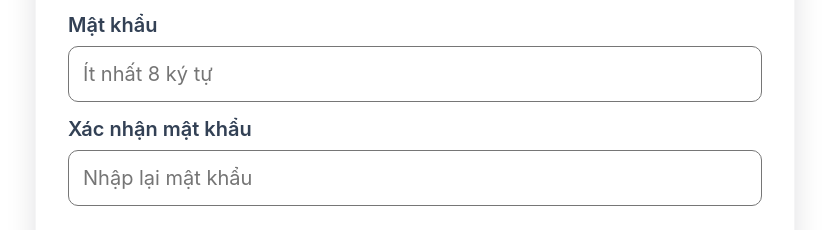
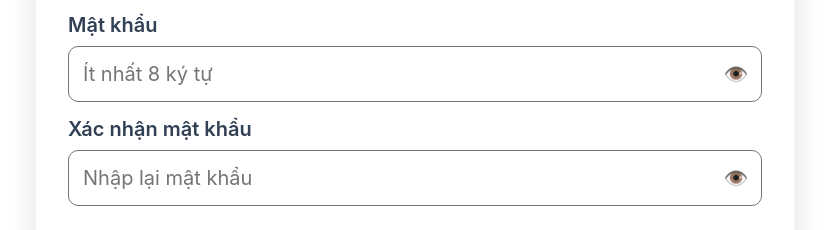
Before and after one commit to PhamVuMinhHuy/TTTN_Predict_Web, a React (Vite) app in the folder FE/predict_app/: page /auth in a window 1280 px wide. Both pictures are taken after typing "name@example.com", "Sample123" into the empty fields and a click on the button "Đăng ký". Shown: the part 329-559 px from the top of the page, without its empty margins (225-1054 px from the left). Built offline with nearby package versions, Linux system fonts and the light colour scheme.

Commit message:
chinh lai giao dien dang nhap/ dang ki

```diff
--- a/FE/predict_app/assets/styles/auth.styles.js
+++ b/FE/predict_app/assets/styles/auth.styles.js
@@ -104,3 +104,25 @@ export const footerStyle = {
   color: "#475569",
   textAlign: "center",
 };
+
+export const passwordInputWrapper = {
+  position: "relative",
+  width: "100%",
+};
+
+export const passwordToggleIcon = {
+  position: "absolute",
+  right: "14px",
+  top: "50%",
+  transform: "translateY(-50%)",
+  cursor: "pointer",
+  fontSize: "20px",
+  userSelect: "none",
+  display: "flex",
+  alignItems: "center",
+  justifyContent: "center",
+  width: "24px",
+  height: "24px",
+  color: "#64748b",
+  transition: "color 0.2s ease",
+};
--- a/FE/predict_app/src/(auth)/index.jsx
+++ b/FE/predict_app/src/(auth)/index.jsx
@@ -18,6 +18,8 @@ import {
   primaryButton,
   smallLink,
   footerStyle,
+  passwordInputWrapper,
+  passwordToggleIcon,
 } from "../../assets/styles/auth.styles";
 import Signup from "./signup";
 import { useForm } from "../hooks/useForm";
@@ -27,6 +29,7 @@ import { validationRules } from "../utils/validation";
 function LoginForm({ onSwitch, onSuccess }) {
   const emailRef = useRef(null);
   const passwordRef = useRef(null);
+  const [showPassword, setShowPassword] = useState(false);
 
   const { login, loading, error, clearError } = useAuth();
 
@@ -147,15 +150,17 @@ function LoginForm({ onSwitch, onSuccess }) {
 
       <div>
         <label style={labelStyle}>Mật khẩu</label>
+        <div style={passwordInputWrapper}>
           <input
             ref={passwordRef}
-          type="password"
+            type={showPassword ? "text" : "password"}
             value={values.password}
             onChange={(e) => setValue("password", e.target.value)}
             onBlur={() => setFieldTouched("password")}
             placeholder="Nhập mật khẩu của bạn"
             style={{
               ...inputStyle,
+              paddingRight: "45px",
               borderColor:
                 touched.password && errors.password
                   ? "#e74c3c"
@@ -163,6 +168,24 @@ function LoginForm({ onSwitch, onSuccess }) {
             }}
             disabled={loading || isSubmitting}
           />
+          <span
+            style={passwordToggleIcon}
+            onClick={() => setShowPassword(!showPassword)}
+            onMouseEnter={(e) => (e.currentTarget.style.color = "#0f172a")}
+            onMouseLeave={(e) => (e.currentTarget.style.color = "#64748b")}
+            role="button"
+            tabIndex={0}
+            onKeyDown={(e) => {
+              if (e.key === "Enter" || e.key === " ") {
+                e.preventDefault();
+                setShowPassword(!showPassword);
+              }
+            }}
+            aria-label={showPassword ? "Ẩn mật khẩu" : "Hiện mật khẩu"}
+          >
+            {showPassword ? "🙈" : "👁️"}
+          </span>
+        </div>
         {touched.password && errors.password && (
           <div style={{ color: "#e74c3c", fontSize: "12px", marginTop: "4px" }}>
             {errors.password}
--- a/FE/predict_app/src/(auth)/signup.jsx
+++ b/FE/predict_app/src/(auth)/signup.jsx
@@ -3,6 +3,7 @@ import React, {
   useMemo,
   useRef,
   useEffect,
+  useState,
 } from "react";
 import {
   formStyle,
@@ -10,6 +11,8 @@ import {
   inputStyle,
   primaryButton,
   smallLink,
+  passwordInputWrapper,
+  passwordToggleIcon,
 } from "../../assets/styles/auth.styles";
 import { useForm } from "../hooks/useForm";
 import { useAuth } from "../hooks/useAuth";
@@ -20,6 +23,9 @@ export default function Signup({ onBack, onSuccess }) {
   const emailRef = useRef(null);
   const passwordRef = useRef(null);
   const confirmPasswordRef = useRef(null);
+
+  const [showPassword, setShowPassword] = useState(false);
+  const [showConfirmPassword, setShowConfirmPassword] = useState(false);
 
   const { register, loading, error, clearError } = useAuth();
 
@@ -134,15 +140,17 @@ export default function Signup({ onBack, onSuccess }) {
 
       <div>
         <label style={labelStyle}>Mật khẩu</label>
+        <div style={passwordInputWrapper}>
           <input
             ref={passwordRef}
-          type="password"
+            type={showPassword ? "text" : "password"}
             value={values.password}
             onChange={(e) => setValue("password", e.target.value)}
             onBlur={() => setFieldTouched("password")}
             placeholder="Ít nhất 8 ký tự"
             style={{
               ...inputStyle,
+              paddingRight: "45px",
               borderColor:
                 touched.password && errors.password
                   ? "#e74c3c"
@@ -150,6 +158,24 @@ export default function Signup({ onBack, onSuccess }) {
             }}
             disabled={loading || isSubmitting}
           />
+          <span
+            style={passwordToggleIcon}
+            onClick={() => setShowPassword(!showPassword)}
+            onMouseEnter={(e) => (e.currentTarget.style.color = "#0f172a")}
+            onMouseLeave={(e) => (e.currentTarget.style.color = "#64748b")}
+            role="button"
+            tabIndex={0}
+            onKeyDown={(e) => {
+              if (e.key === "Enter" || e.key === " ") {
+                e.preventDefault();
+                setShowPassword(!showPassword);
+              }
+            }}
+            aria-label={showPassword ? "Ẩn mật khẩu" : "Hiện mật khẩu"}
+          >
+            {showPassword ? "🙈" : "👁️"}
+          </span>
+        </div>
         {touched.password && errors.password && (
           <div style={{ color: "#e74c3c", fontSize: "12px", marginTop: "4px" }}>
             {errors.password}
@@ -159,15 +185,17 @@ export default function Signup({ onBack, onSuccess }) {
 
       <div>
         <label style={labelStyle}>Xác nhận mật khẩu</label>
+        <div style={passwordInputWrapper}>
           <input
             ref={confirmPasswordRef}
-          type="password"
+            type={showConfirmPassword ? "text" : "password"}
             value={values.confirmPassword}
             onChange={(e) => setValue("confirmPassword", e.target.value)}
             onBlur={() => setFieldTouched("confirmPassword")}
             placeholder="Nhập lại mật khẩu"
             style={{
               ...inputStyle,
+              paddingRight: "45px",
               borderColor:
                 touched.confirmPassword && errors.confirmPassword
                   ? "#e74c3c"
@@ -175,6 +203,24 @@ export default function Signup({ onBack, onSuccess }) {
             }}
             disabled={loading || isSubmitting}
           />
+          <span
+            style={passwordToggleIcon}
+            onClick={() => setShowConfirmPassword(!showConfirmPassword)}
+            onMouseEnter={(e) => (e.currentTarget.style.color = "#0f172a")}
+            onMouseLeave={(e) => (e.currentTarget.style.color = "#64748b")}
+            role="button"
+            tabIndex={0}
+            onKeyDown={(e) => {
+              if (e.key === "Enter" || e.key === " ") {
+                e.preventDefault();
+                setShowConfirmPassword(!showConfirmPassword);
+              }
+            }}
+            aria-label={showConfirmPassword ? "Ẩn mật khẩu" : "Hiện mật khẩu"}
+          >
+            {showConfirmPassword ? "🙈" : "👁️"}
+          </span>
+        </div>
         {touched.confirmPassword && errors.confirmPassword && (
           <div style={{ color: "#e74c3c", fontSize: "12px", marginTop: "4px" }}>
             {errors.confirmPassword}
--- a/FE/predict_app/src/(pages)/LandingPage.jsx
+++ b/FE/predict_app/src/(pages)/LandingPage.jsx
@@ -1,17 +1,10 @@
 import React, { useState } from 'react';
-import { Link, useNavigate } from 'react-router-dom';
+import { useNavigate } from 'react-router-dom';
 import { useAuth } from '../hooks/useAuth';
+import Header from '../components/Header';
+import Footer from '../components/Footer';
 import {
   landingContainer,
-  header,
-  headerContent,
-  logo,
-  logoText,
-  authButtons,
-  loginBtn,
-  loginBtnHover,
-  signupBtn,
-  signupBtnHover,
   hero,
   heroContent,
   heroTitle,
@@ -45,8 +38,6 @@ import {
   ctaSection,
   ctaTitle,
   ctaSubtitle,
-  footer,
-  footerText,
   container,
 } from '../../assets/styles/landing.styles';
 
@@ -70,44 +61,7 @@ const LandingPage = () => {
   return (
     <div style={landingContainer}>
       {/* Header */}
-      <header style={header}>
-        <div style={headerContent}>
-          <div style={logo}>
-            📊 <span style={logoText}>PredictGrade</span>
-          </div>
-
-          {!user && (
-            <div style={authButtons}>
-              <Link
-                to="/auth?mode=login"
-                style={{
-                  ...loginBtn,
-                  ...getHoverStyle('login-btn', loginBtnHover),
-                  textDecoration: 'none',
-                  display: 'inline-block'
-                }}
-                onMouseEnter={() => setHoveredElement('login-btn')}
-                onMouseLeave={() => setHoveredElement(null)}
-              >
-                Đăng nhập
-              </Link>
-              <Link
-                to="/auth?mode=register"
-                style={{
-                  ...signupBtn,
-                  ...getHoverStyle('signup-btn', signupBtnHover),
-                  textDecoration: 'none',
-                  display: 'inline-block'
-                }}
-                onMouseEnter={() => setHoveredElement('signup-btn')}
-                onMouseLeave={() => setHoveredElement(null)}
-              >
-                Đăng ký
-              </Link>
-            </div>
-          )}
-        </div>
-      </header>
+      <Header />
 
       {/* Hero Section */}
       <section style={hero}>
@@ -284,13 +238,7 @@ const LandingPage = () => {
       </section>
 
       {/* Footer */}
-      <footer style={footer}>
-        <div style={container}>
-          <p style={footerText}>
-            © 2024 PredictGrade - Hệ thống dự đoán điểm học tập thông minh | Phát triển bởi TTTN
-          </p>
-        </div>
-      </footer>
+      <Footer />
     </div>
   );
 };
--- /dev/null
+++ b/FE/predict_app/src/components/Footer.jsx
@@ -0,0 +1,20 @@
+import React from 'react';
+import {
+  footer,
+  footerText,
+  container,
+} from '../../assets/styles/landing.styles';
+
+const Footer = () => {
+  return (
+    <footer style={footer}>
+      <div style={container}>
+        <p style={footerText}>
+          © 2024 PredictGrade - Hệ thống dự đoán điểm học tập thông minh | Phát triển bởi TTTN
+        </p>
+      </div>
+    </footer>
+  );
+};
+
+export default Footer;
--- /dev/null
+++ b/FE/predict_app/src/components/Header.jsx
@@ -0,0 +1,66 @@
+import React, { useState } from 'react';
+import { Link } from 'react-router-dom';
+import { useAuth } from '../hooks/useAuth';
+import {
+  header,
+  headerContent,
+  logo,
+  logoText,
+  authButtons,
+  loginBtn,
+  loginBtnHover,
+  signupBtn,
+  signupBtnHover,
+} from '../../assets/styles/landing.styles';
+
+const Header = () => {
+  const { user } = useAuth();
+  const [hoveredElement, setHoveredElement] = useState(null);
+
+  const getHoverStyle = (elementType, hoverStyle) => {
+    return hoveredElement === elementType ? hoverStyle : {};
+  };
+
+  return (
+    <header style={header}>
+      <div style={headerContent}>
+        <div style={logo}>
+          📊 <span style={logoText}>PredictGrade</span>
+        </div>
+
+        {!user && (
+          <div style={authButtons}>
+            <Link
+              to="/auth?mode=login"
+              style={{
+                ...loginBtn,
+                ...getHoverStyle('login-btn', loginBtnHover),
+                textDecoration: 'none',
+                display: 'inline-block'
+              }}
+              onMouseEnter={() => setHoveredElement('login-btn')}
+              onMouseLeave={() => setHoveredElement(null)}
+            >
+              Đăng nhập
+            </Link>
+            <Link
+              to="/auth?mode=register"
+              style={{
+                ...signupBtn,
+                ...getHoverStyle('signup-btn', signupBtnHover),
+                textDecoration: 'none',
+                display: 'inline-block'
+              }}
+              onMouseEnter={() => setHoveredElement('signup-btn')}
+              onMouseLeave={() => setHoveredElement(null)}
+            >
+              Đăng ký
+            </Link>
+          </div>
+        )}
+      </div>
+    </header>
+  );
+};
+
+export default Header;
```
Also changed, not shown: FE/predict_app/src/components/Layout.jsx (+4 -4 lines). Lines whose indentation alone changed are shown as unchanged.
